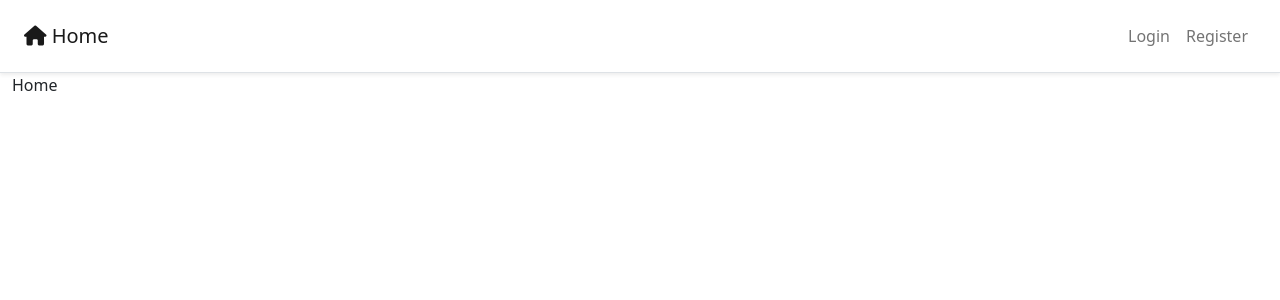
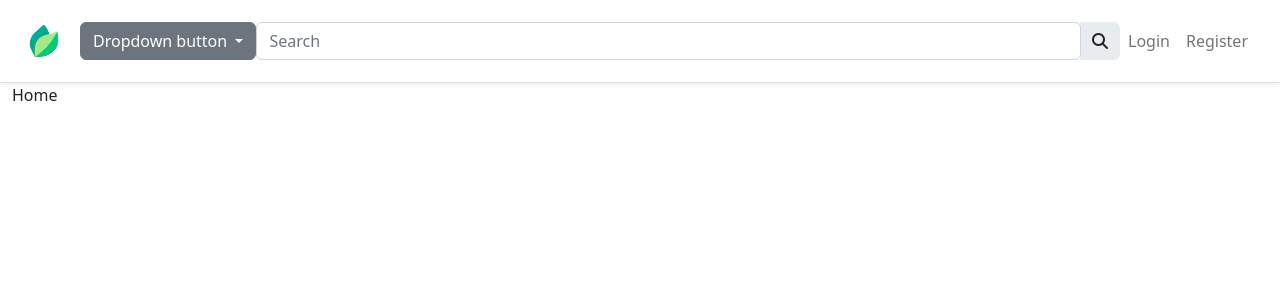
Before and after one commit to leduytam/online-academy, a Node server app: page / in a window 1280 px wide. Shown: the top 300 px of the page. Run offline with Node 20, Linux system fonts and the light colour scheme; style sheets or scripts are compiled from the project's sources; some libraries are stand-ins or nearby versions.

Commit message:
OA-35 | init: new header

```diff
--- /dev/null
+++ b/public/scss/main.scss
@@ -0,0 +1 @@
+@import 'student.scss';
--- /dev/null
+++ b/public/scss/student.scss
@@ -0,0 +1,21 @@
+.dropdown-menu li {
+  position: relative;
+}
+.dropdown-menu .dropdown-submenu {
+  display: none;
+  position: absolute;
+  left: 100%;
+  top: -7px;
+}
+.dropdown-menu .dropdown-submenu-left {
+  right: 100%;
+  left: auto;
+}
+.dropdown-menu > li:hover > .dropdown-submenu {
+  display: block;
+}
+
+// .dropdown:hover .dropdown-menu {
+//   display: block;
+//   margin-top: 0; // remove the gap so it doesn't close
+// }
--- a/src/views/layouts/student.hbs
+++ b/src/views/layouts/student.hbs
@@ -8,6 +8,7 @@
   <link rel="stylesheet" href="https://cdnjs.cloudflare.com/ajax/libs/font-awesome/6.2.1/css/all.min.css" integrity="sha512-MV7K8+y+gLIBoVD59lQIYicR65iaqukzvf/nwasF0nqhPay5w/9lJmVM2hMDcnK1OnMGCdVK+iQrJ7lzPJQd1w==" crossorigin="anonymous" referrerpolicy="no-referrer" />
   <link rel='stylesheet' href='/css/main.css' />
   <title>{{title}}</title>
+  <link rel="icon" type="image/x-icon" href="/assets/app/oa-icon.ico">
 </head>
 
 <body>
--- a/src/views/partials/header.hbs
+++ b/src/views/partials/header.hbs
@@ -1,9 +1,75 @@
 <navbar class='navbar navbar-expand-lg py-0'>
   <div class='container-fluid p-3 px-md-4 bg-white border-bottom shadow-sm'>
     <a class='navbar-brand' href='/'>
-      <i class='fas fa-home'></i>
-      Home
+      <img
+        src='assets/app/oa-logo-small.png'
+        class='img-fluid rounded'
+        alt='oa-logo-small'
+      />
     </a>
+
+    <div class='dropdown'>
+      <button
+        class='btn btn-secondary dropdown-toggle'
+        type='button'
+        data-bs-toggle='dropdown'
+        aria-expanded='false'
+      >
+        Dropdown button
+      </button>
+      <ul class='dropdown-menu' aria-labelledby='dropdownMenuButton'>
+        <li><a class='dropdown-item' href='#'>Action</a></li>
+        <li>
+          <a class='dropdown-item' href='#'>Another action</a>
+        </li>
+        <li>
+          <a class='dropdown-item' href='#'>
+            Submenu &raquo;
+          </a>
+          <ul class='dropdown-menu dropdown-submenu'>
+            <li>
+              <a class='dropdown-item' href='#'>Submenu item 1</a>
+            </li>
+            <li>
+              <a class='dropdown-item' href='#'>Submenu item 2</a>
+            </li>
+            <li>
+              <a class='dropdown-item' href='#'>Submenu item 3 &raquo; </a>
+              <ul class='dropdown-menu dropdown-submenu'>
+                <li>
+                  <a class='dropdown-item' href='#'>Multi level 1</a>
+                </li>
+                <li>
+                  <a class='dropdown-item' href='#'>Multi level 2</a>
+                </li>
+              </ul>
+            </li>
+            <li>
+              <a class='dropdown-item' href='#'>Submenu item 4</a>
+            </li>
+            <li>
+              <a class='dropdown-item' href='#'>Submenu item 5</a>
+            </li>
+          </ul>
+        </li>
+      </ul>
+    </div>
+
+    {{! SEARCH BAR }}
+    <form class='mb-0 flex-grow-1'>
+      <div class='input-group rounded'>
+        <input
+          type='search'
+          class='form-control rounded'
+          placeholder='Search'
+          aria-label='Search'
+          aria-describedby='search-addon'
+        />
+        <span class='input-group-text border-0' id='search-addon'>
+          <i class='fas fa-search'></i>
+        </span>
+      </div>
+    </form>
 
     <button
       class='navbar-toggler'
@@ -17,8 +83,8 @@
       <span class='navbar-toggler-icon'></span>
     </button>
 
-    <div class='collapse navbar-collapse' id='navbarNavDropdown'>
-      <ul class='navbar-nav ms-auto'>
+    <div class='collapse navbar-collapse flex-grow-0' id='navbarNavDropdown'>
+      <ul class='navbar-nav'>
         {{#if user}}
           <li class='nav-item dropdown'>
             <a
```
Also changed, not shown: public/assets/app/oa-icon.ico (added), public/assets/app/oa-logo-small.png (added), public/assets/app/oa-logo.png (added).
